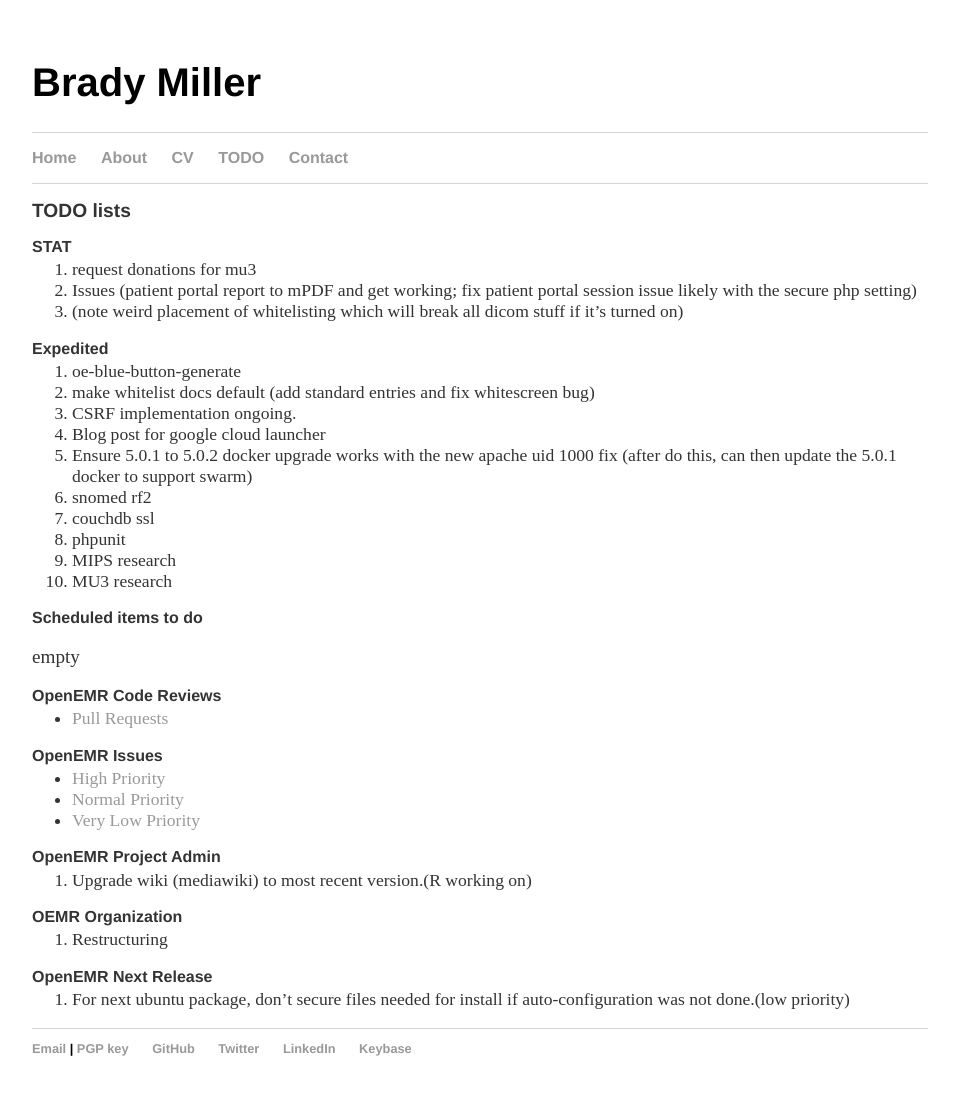
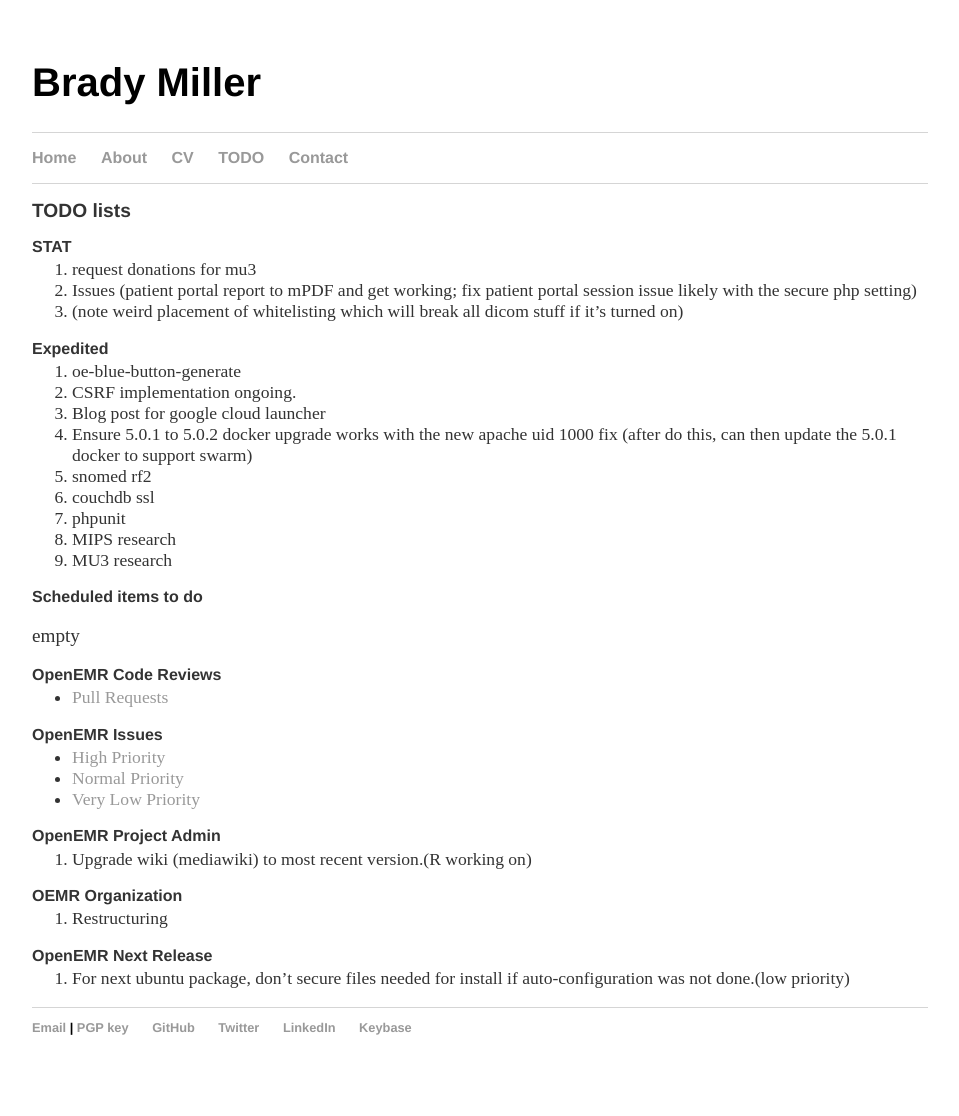
Before and after one commit to bradymiller/bradymiller.github.io, a Jekyll site: the page built from todo/index.md, in a window 1280 px wide. Shown: the whole page, without its empty margins (160-1119 px from the left). Built offline with Jekyll 4.4.1, drawn with Linux system fonts in a browser that asks for light colours; our own code applies the rules of GitHub Pages for plain Markdown files; after the commit the page ends 1095 px from its top, so only the background shows below that.

Commit message:
Update index.md

```diff
--- a/todo/index.md
+++ b/todo/index.md
@@ -10,7 +10,6 @@
 
 ### Expedited
 1. oe-blue-button-generate
-1. make whitelist docs default (add standard entries and fix whitescreen bug)
 1. CSRF implementation ongoing.
 1. Blog post for google cloud launcher
 1. Ensure 5.0.1 to 5.0.2 docker upgrade works with the new apache uid 1000 fix (after do this, can then update the 5.0.1 docker to support swarm)
```
